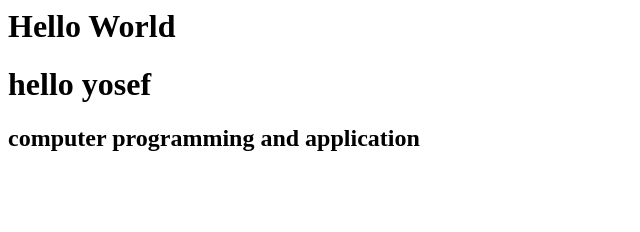
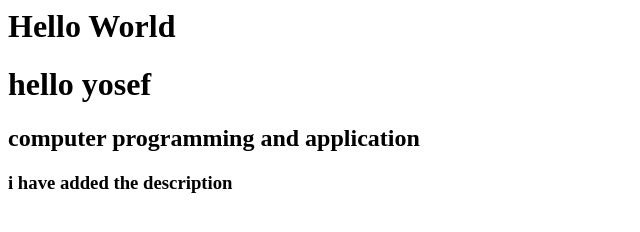
Before and after one commit to Yosef-YG/Git, a plain HTML site: page index.html in a window 1280 px wide. Shown: the whole page, without its empty margins (0-640 px from the left). Drawn offline with Linux system fonts and the light colour scheme.

Commit message:
added description

```diff
--- a/index.html
+++ b/index.html
@@ -1,3 +1,4 @@
 <h1> Hello World </h1>
 <h1>hello yosef</h1>
 <h2>computer programming and application</h2>
+<h3>i have added the description</h3>
```
